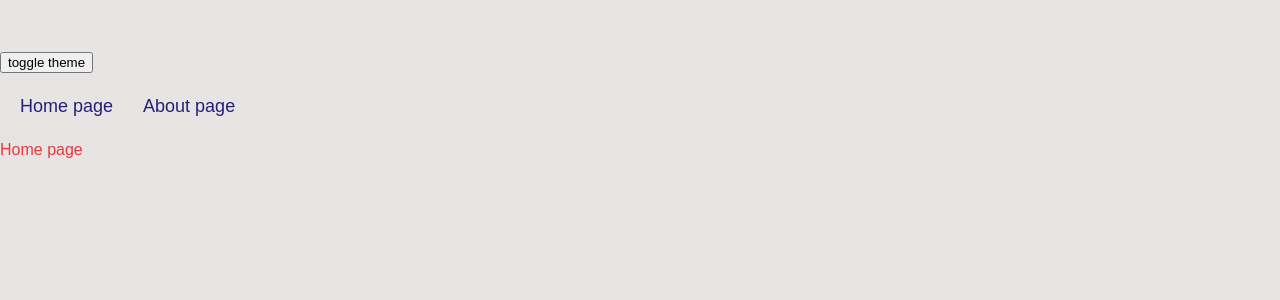
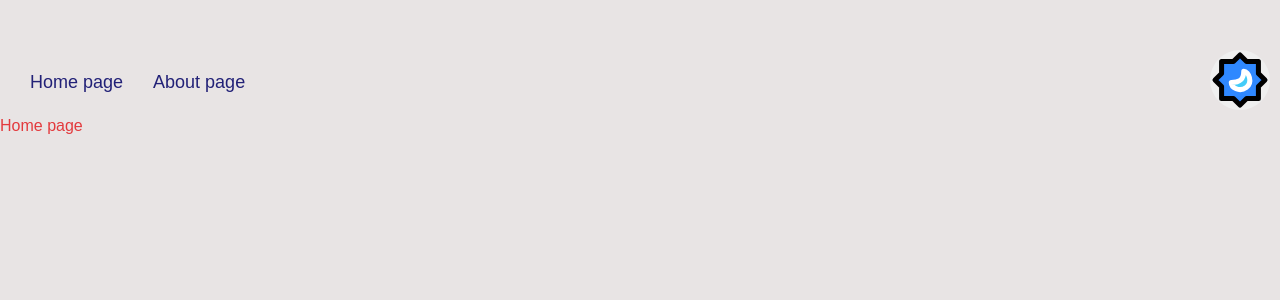
Before and after one commit to DenisPepper/react-advanced-2023, a React app: page / in a window 1280 px wide. Shown: the top 300 px of the page. Built offline with nearby package versions, Linux system fonts and the light colour scheme.

Commit message:
Доработает верстку и стили навигационной панели

```diff
--- a/src/app/app.tsx
+++ b/src/app/app.tsx
@@ -3,13 +3,9 @@ import {AppRouter} from "app/router";
 import {Navbar} from "widgets/navbar";
 
 export const App = () => {
-    const {theme, toggleTheme} = useTheme();
-
+    const {theme} = useTheme();
     return (
         <div className={`app-wrapper ${theme}`}>
-            <button type='button' onClick={toggleTheme}>
-                toggle theme
-            </button>
             <Navbar />
             <AppRouter />
         </div>
--- a/src/widgets/navbar/ui/navbar.module.css
+++ b/src/widgets/navbar/ui/navbar.module.css
@@ -1,6 +1,12 @@
+.header {
+    padding: 0 10px;
+    display: flex;
+    justify-content: space-between;
+}
+
 .navbar {
-    width: 100%;
     padding: 10px;
+    max-width: 90%;
 }
 
 .links_list {
@@ -8,6 +14,7 @@
     margin: 0;
     padding: 0;
     display: flex;
+    flex-wrap: wrap;
     gap: 10px
 }
 
--- a/src/widgets/navbar/ui/navbar.tsx
+++ b/src/widgets/navbar/ui/navbar.tsx
@@ -1,5 +1,6 @@
 import css from './navbar.module.css';
 import {AppLink} from "shared/ui/app-link/app-link";
+import {ThemeSwitcher} from "shared/ui/theme-switcher/theme-switcher";
 
 interface NavbarProps {
 }
@@ -7,11 +8,14 @@ interface NavbarProps {
 export const Navbar = (props: NavbarProps) => {
 
     return (
+        <header className={css.header}>
             <nav className={css.navbar}>
                 <ul className={css.links_list}>
                     <li><AppLink to={'/'} textContent='Home page' linkType='nav_link'/></li>
                     <li><AppLink to={'/about'} textContent='About page' linkType='nav_link'/></li>
                 </ul>
             </nav>
+            <ThemeSwitcher/>
+        </header>
     );
 }
```
Lines whose indentation alone changed are shown as unchanged.
